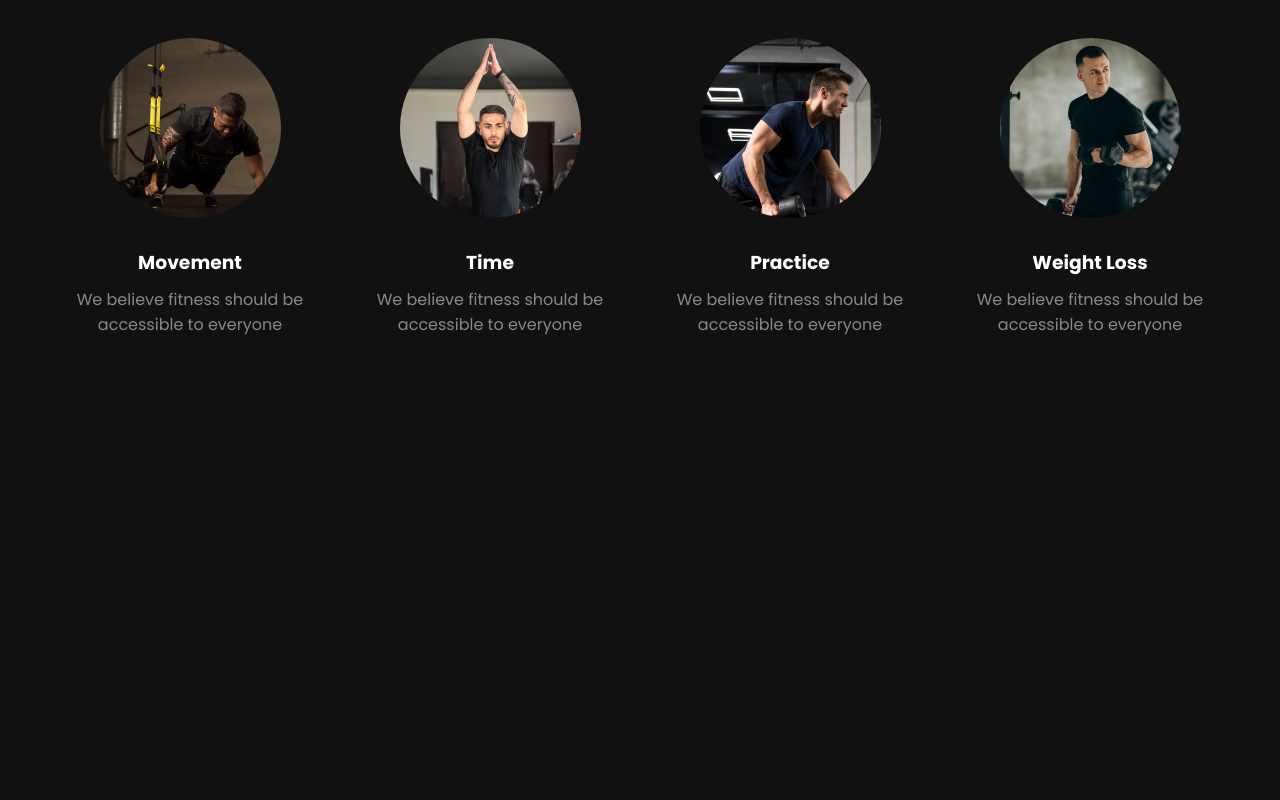
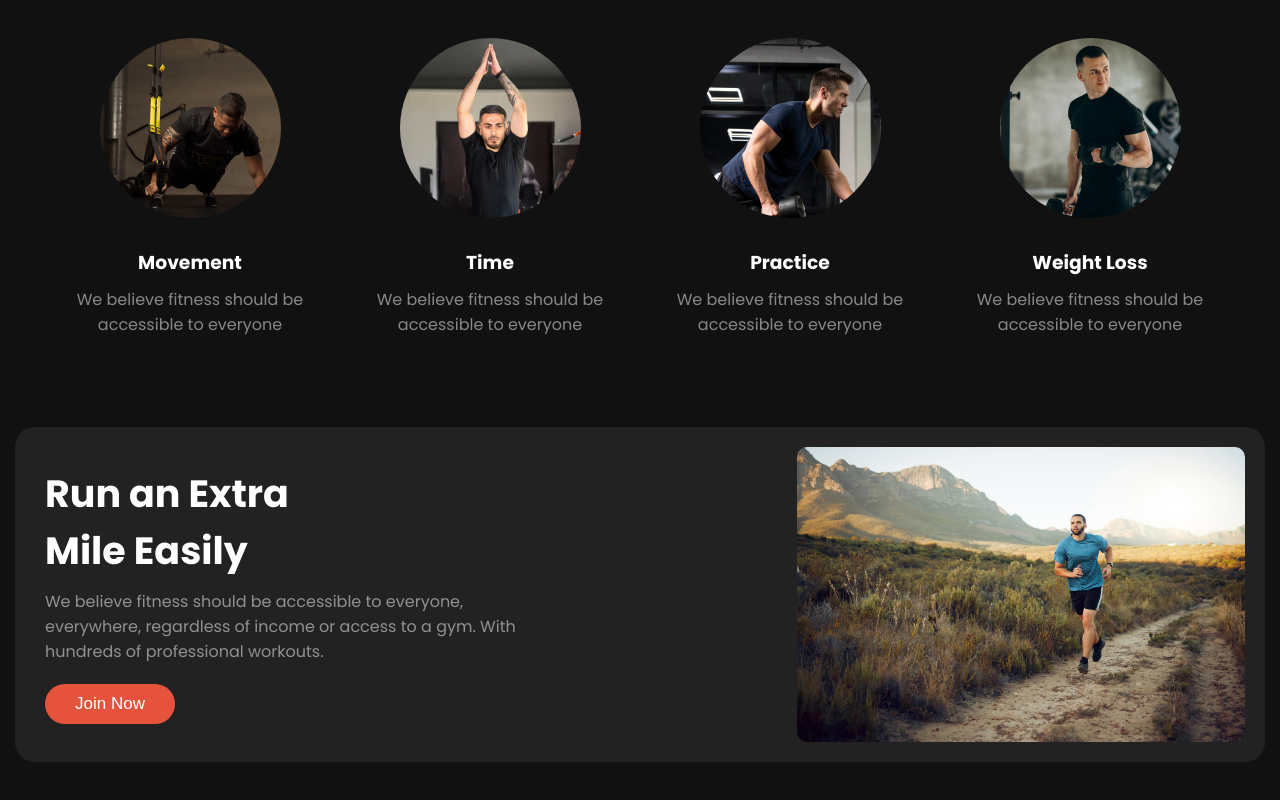
Before and after one commit to mehedihasanmurad/Fiteness-Project-Responsive, a plain HTML site: page index.html in a window 1280 px wide. Shown: the part 852-1652 px from the top of the page. Before the commit the page ends 1279 px from the top, so only its background shows below. Drawn offline with Linux system fonts and the light colour scheme.

Commit message:
run part added

```diff
--- a/css/responsive.css
+++ b/css/responsive.css
@@ -47,6 +47,18 @@
     .image-text2 span {
         height: 15px;
         width: 15px;
+    }
+
+    .run-container {
+        flex-direction: column;
+    }
+
+    .run-text-container {
+        width: 100%;
+    }
+
+    .run-image-container {
+        width: 100%;
     }
 
 
@@ -115,5 +127,15 @@
         width: 15px;
     }
 
+    .run-container {
+        flex-direction: column;
+    }
 
+    .run-text-container {
+        width: 100%;
+    }
+
+    .run-image-container {
+        width: 100%;
+    }
 }
--- a/css/style.css
+++ b/css/style.css
@@ -211,3 +211,48 @@ body {
     text-align: center;
     color: rgba(255, 255, 255, 0.5);
 }
+
+
+/* Run Section styles here  */
+
+.run-section {
+    max-width: 1250px;
+    margin: 0 auto;
+    margin-bottom: 60px;
+    background-color: #222222;
+    border-radius: 20px;
+}
+
+.run-container {
+    display: flex;
+    justify-content: space-between;
+    align-items: center;
+    margin-left: 30px;
+}
+
+.run-text-container {
+    width: 60%;
+}
+
+.run-text-container h1 {
+    font-size: 38px;
+    margin-bottom: 10px;
+}
+
+.run-text-container p {
+    color: rgba(255, 255, 255, 0.5);
+    margin-bottom: 20px;
+}
+
+.run-image-container {
+    width: 40%;
+}
+
+.run-image-container img {
+    width: 100%;
+    display: block;
+    margin: 0 auto;
+    object-fit: cover;
+    padding: 20px;
+    border-radius: 30px;
+}
--- a/index.html
+++ b/index.html
@@ -107,6 +107,22 @@
         </section>
 
         <!-- Habits parts starts here -->
+
+        <!-- Run section starts here  -->
+        <section class="run-section">
+            <div class="run-container">
+                <div class="run-text-container">
+                    <h1>Run an Extra <br> Mile Easily</h1>
+                    <p>We believe fitness should be accessible to everyone, <br> everywhere, regardless of income or access to a gym. With <br> hundreds of professional workouts.</p>
+                    <button class="btn1">Join Now</button>
+                </div>
+                <div class="run-image-container">
+                    <img src="images/run.jpg" alt="">
+                </div>
+            </div>
+        </section>
+
+        <!-- Run section ends here  -->
     </main>
     <footer></footer>
 </body>
```
